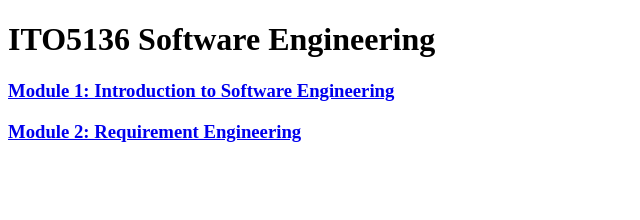
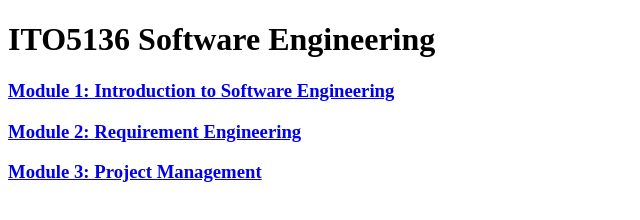
Before and after one commit to SamHarv/ITO5136_Software_Engineering, a plain HTML site: page index.html in a window 1280 px wide. Shown: the whole page, without its empty margins (0-640 px from the left). Drawn offline with Linux system fonts and the light colour scheme.

Commit message:
Add files via upload

```diff
--- a/index.html
+++ b/index.html
@@ -9,5 +9,6 @@
     <h1>ITO5136 Software Engineering</h1>
     <a href="./m1.html"><h3>Module 1: Introduction to Software Engineering</h3></a>
     <a href="./m2.html"><h3>Module 2: Requirement Engineering</h3></a>
+    <a href="./m3.html"><h3>Module 3: Project Management</h3></a>
 </body>
 </html>
```
